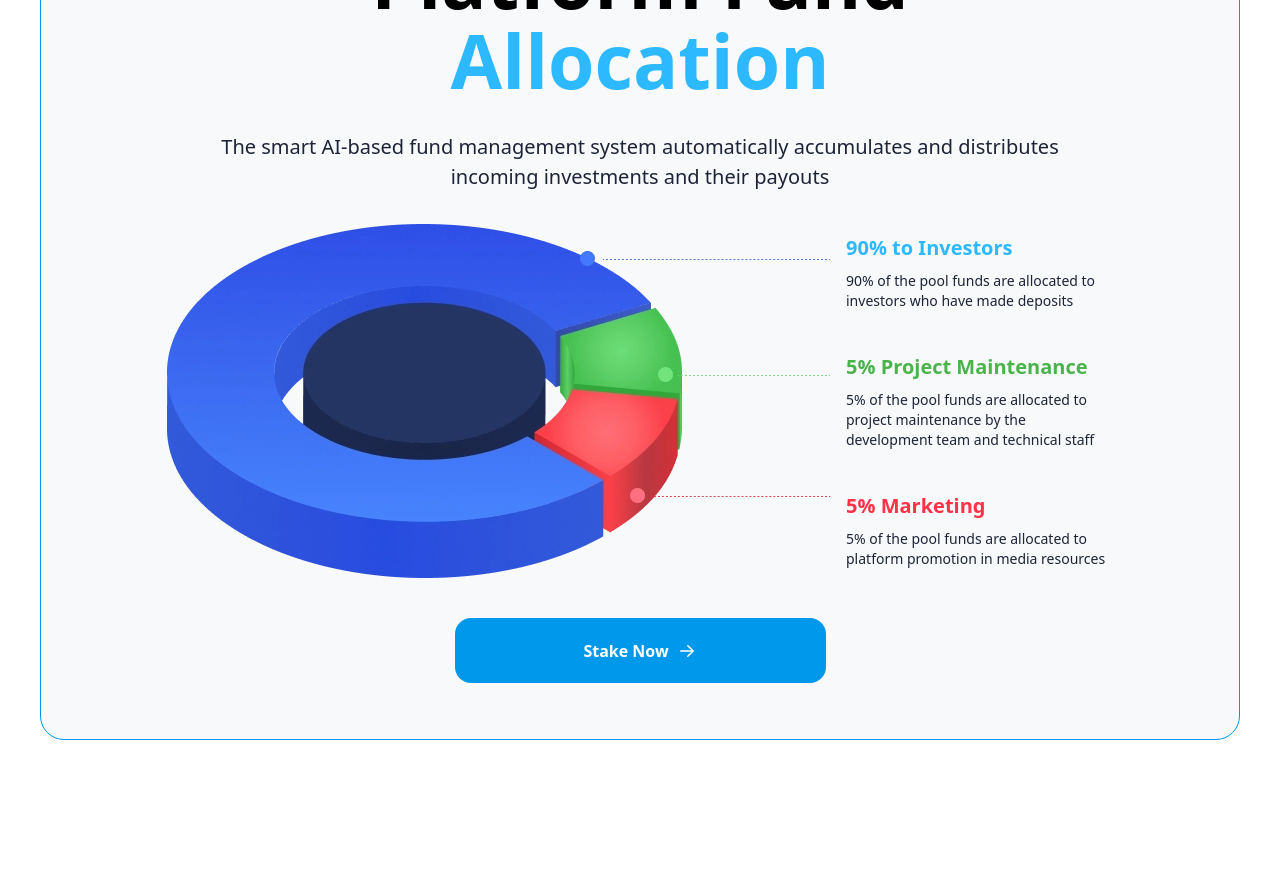
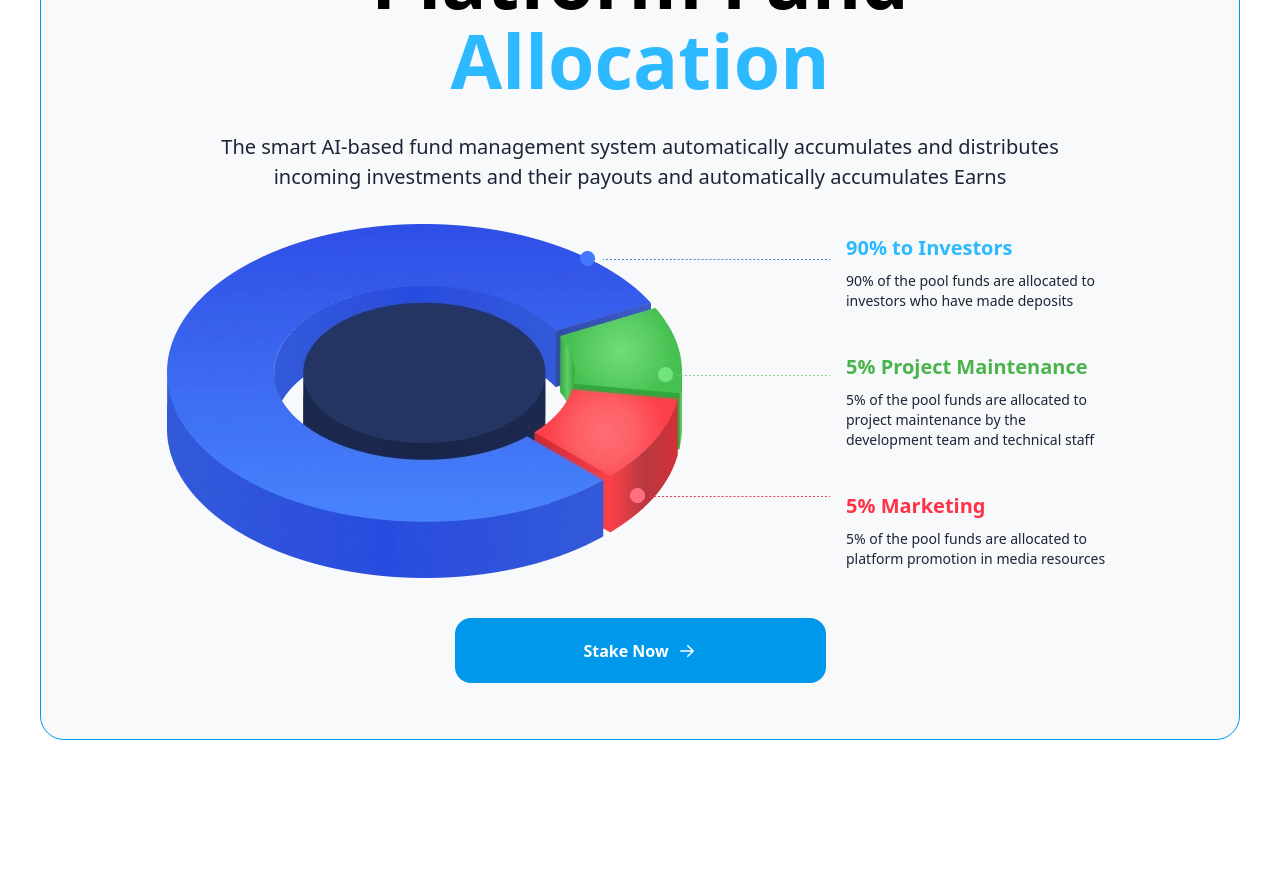
Before and after one commit to ADEYEMI990/InvestmentApp, a React (Vite) app in the folder client/: page / in a window 1280 px wide. Shown: the part 4420-5298 px from the top of the page. Built offline with nearby package versions, Linux system fonts and the light colour scheme.

Commit message:
Earns accumulates

```diff
--- a/client/src/components/Mainpage.jsx
+++ b/client/src/components/Mainpage.jsx
@@ -811,7 +811,7 @@ const Mainpage = () => {
               <p className="mx-auto my-6 max-w-[890px] text-center text-[16px] text-[#1e2337] leading-[25px] sm:my-8 sm:text-[20px] sm:leading-[30px]">
                 The smart AI-based fund management system automatically
                 accumulates and distributes incoming investments and their
-                payouts
+                payouts and automatically accumulates Earns
               </p>
               <div className="flex flex-col items-center justify-center gap-x-4 xl:flex-row">
                 <div data-aos="fade-right" className="aos-init aos-animate">
```
